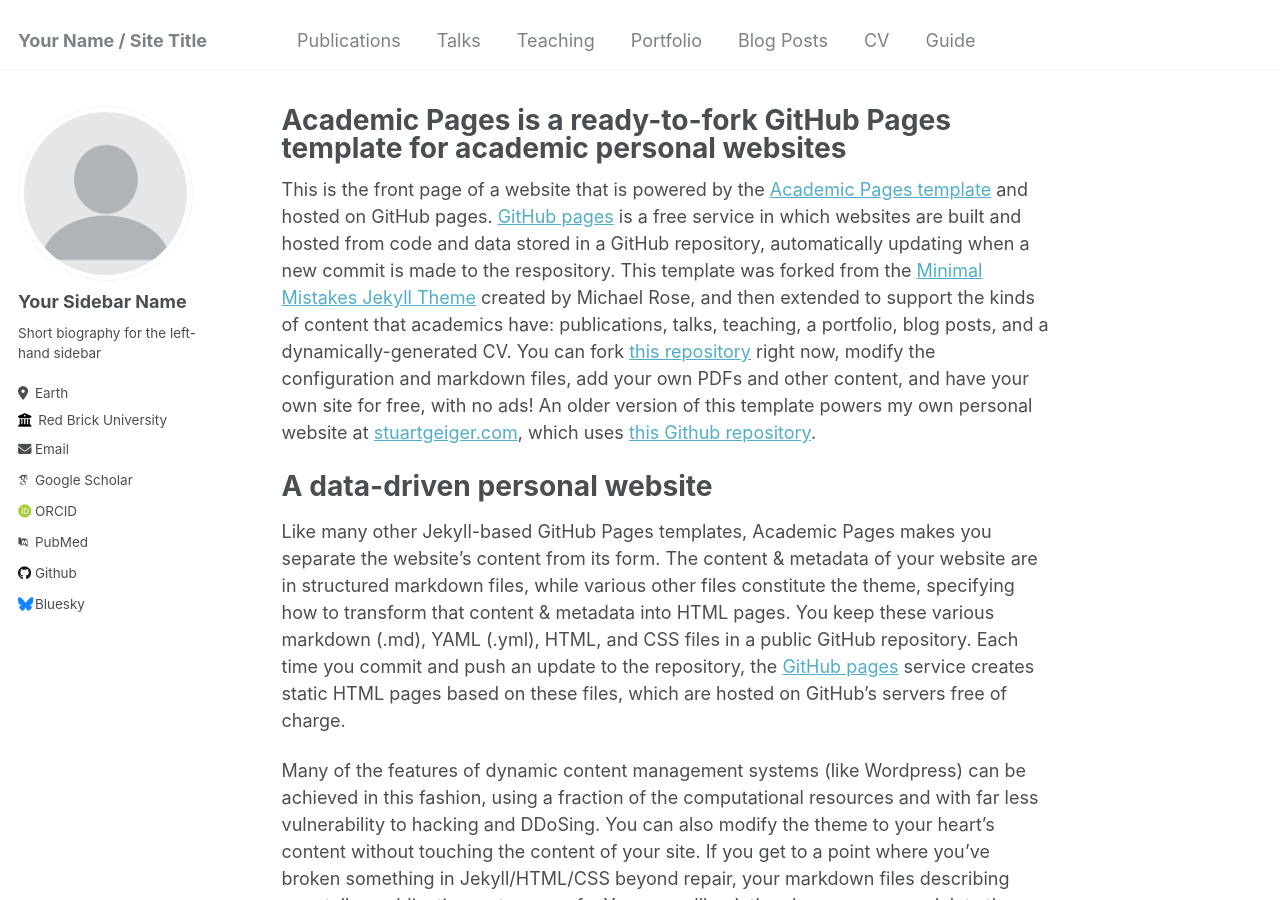
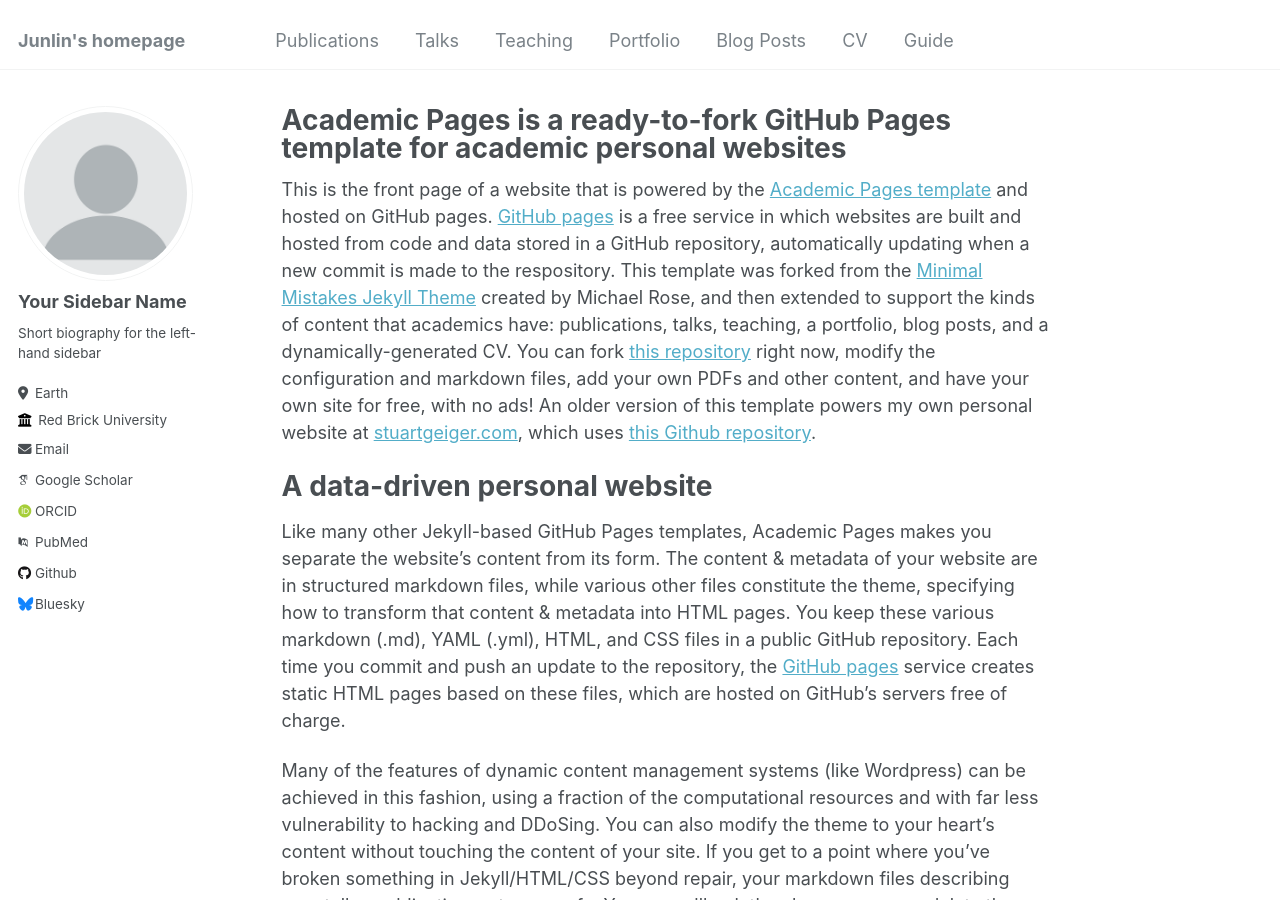
Before and after one commit to Junlin-Ou/Junlin-Ou.github.io, a Jekyll site: the page built from _pages/about.md, in a window 1280 px wide and 900 px high. Built offline with Jekyll 4.4.1, drawn with Linux system fonts in a browser that asks for light colours; some web fonts are replaced.

Commit message:
Update _config.yml

```diff
--- a/_config.yml
+++ b/_config.yml
@@ -8,13 +8,13 @@
 
 # Basic Site Settings
 locale                   : "en-US"
-title                    : "Your Name / Site Title"
+title                    : "Junlin's homepage"
 title_separator          : "-"
 name                     : &name "Junlin"
 description              : &description "personal description"
 url                      : https://github.com/Ouhappy/academic.github.io # the base hostname & protocol for your site e.g. "https://mmistakes.github.io"
 baseurl                  : "" # the subpath of your site, e.g. "/blog"
-repository               : "/Ouhappy/academic"
+repository               : "Ouhappy/academic.github.io"
 
 # Site Author - The following control what appear as part of the author content on the side bar.
 #               If a field is blank the icon and link will not appear, otherwise it will be shown.
@@ -43,7 +43,7 @@ author:
   bitbucket        : # Username - Update with your username on the site
   codepen          : # Username
   dribbble         : # Username
-  github           : "academicpages"
+  github           : "Ouhappy"
   kaggle           : # Username
   stackoverflow    : # User number or user number and name (i.e., use "1" or "1/jeff-atwood")
 
```
